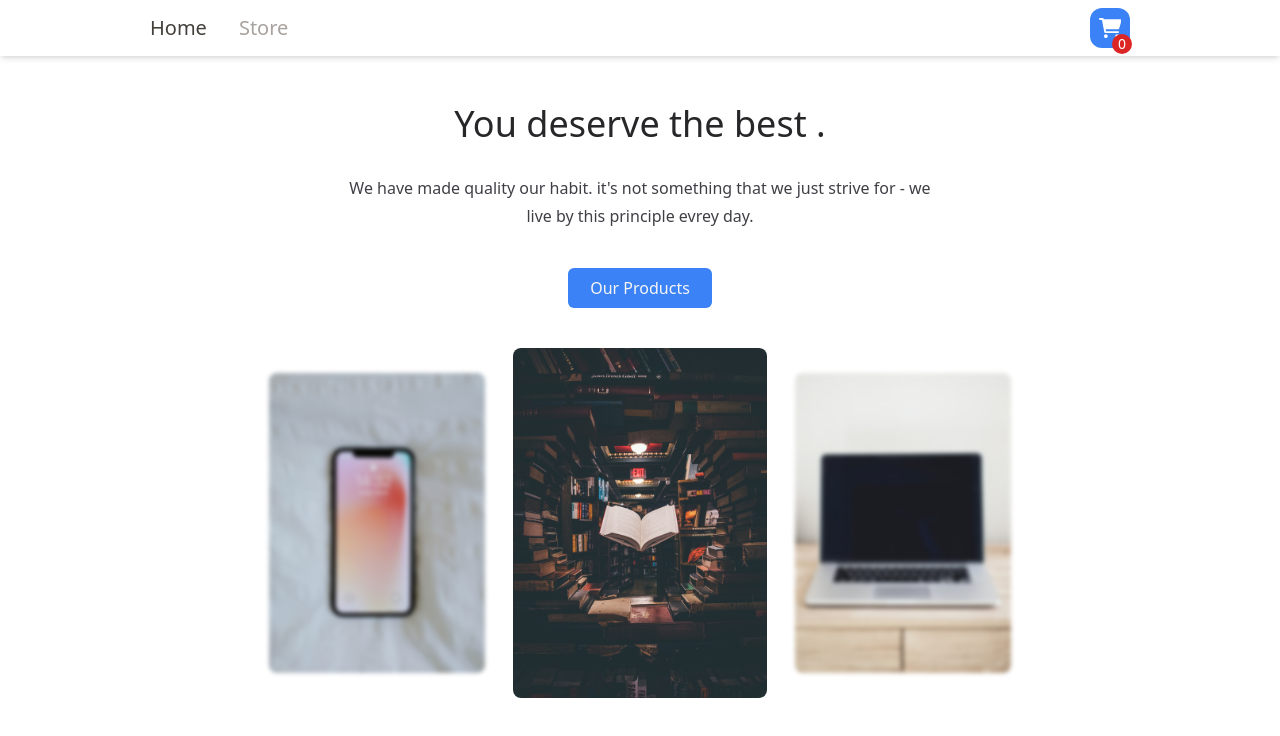
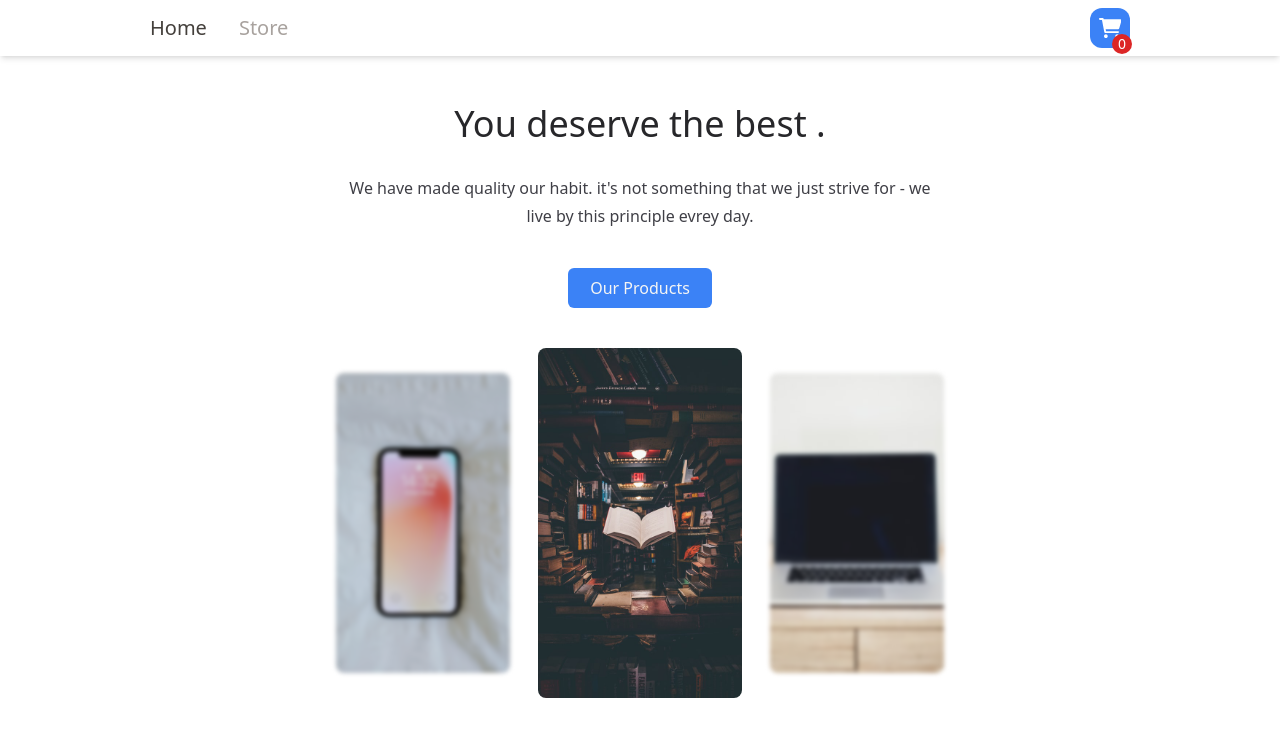
Before and after one commit to benAzouzYassin/Shopping-Cart, a React (Vite) app: page / in a window 1280 px wide. Shown: the top 736 px of the page. Built offline with nearby package versions, Linux system fonts and the light colour scheme.

Commit message:
made the home page more responsive

```diff
--- a/src/pages/Home.tsx
+++ b/src/pages/Home.tsx
@@ -49,10 +49,10 @@ export default function Home() {
                 <h3 className='mt-[-0.75rem] text-center text-zinc-700'>live by this principle evrey day.</h3>
                 <button onClick={() => Navigate('/store')} className='mt-10 text-md bg-blue-500 text-stone-100 rounded-md  w-36 h-10 self-center hover:bg-blue-600 '>Our Products</button>
 
-                <div className='flex justify-center w-full h-fit items-center mt-10 flex-wrap gap-7 transition-ease relative'>
-                    <div className="w-[22%] h-[300px] blur-[2px] rounded-lg" style={{ backgroundImage: `url('${getLeftImage()}')`, backgroundSize: "cover", backgroundPosition: "center" }}> </div>
-                    <div className="w-[26%] h-[350px] rounded-lg" style={{ backgroundImage: `url('${getFrontImage()}')`, backgroundSize: "cover", backgroundPosition: "center" }}></div>
-                    <div className="w-[22%] h-[300px] blur-[2px] rounded-lg" style={{ backgroundImage: `url('${getRightImage()}')`, backgroundSize: "cover", backgroundPosition: "center" }}></div>
+                <div className='flex justify-center w-full h-fit items-center mt-10 flex-wrap gap-7 transition-ease relative xl:pl-24 xl:pr-24'>
+                    <div className="w-[20%] md:w-[22%] h-[250px] xl:h-[300px] blur-[2px] rounded-lg " style={{ backgroundImage: `url('${getLeftImage()}')`, backgroundSize: "cover", backgroundPosition: "center" }}> </div>
+                    <div className="w-[40%] md:w-[26%] xl:h-[350px] rounded-lg h-[300px]" style={{ backgroundImage: `url('${getFrontImage()}')`, backgroundSize: "cover", backgroundPosition: "center" }}></div>
+                    <div className="w-[20%] md:w-[22%] h-[250px] xl:h-[300px] blur-[2px] rounded-lg" style={{ backgroundImage: `url('${getRightImage()}')`, backgroundSize: "cover", backgroundPosition: "center" }}></div>
                 </div>
             </div>
         </div >
```
